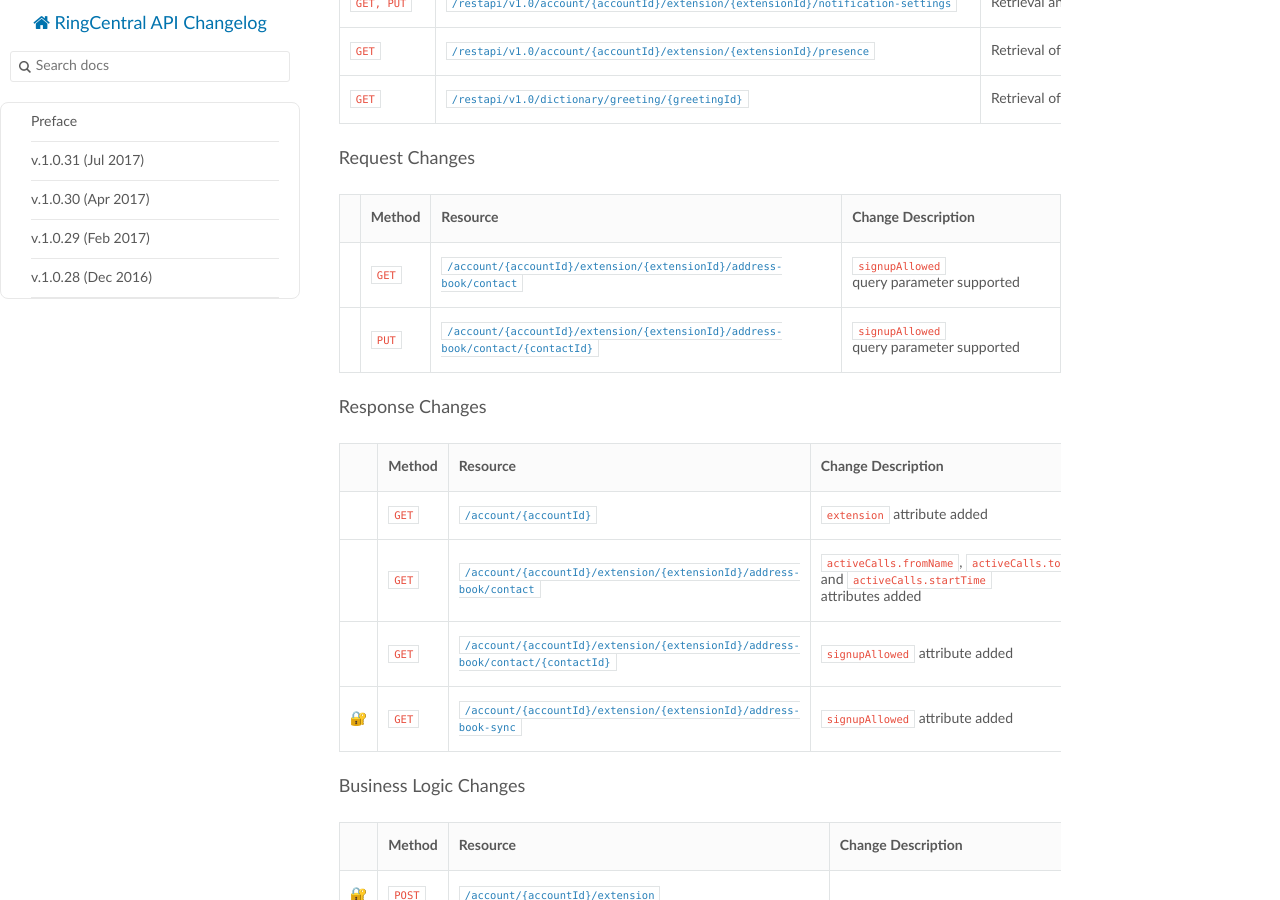
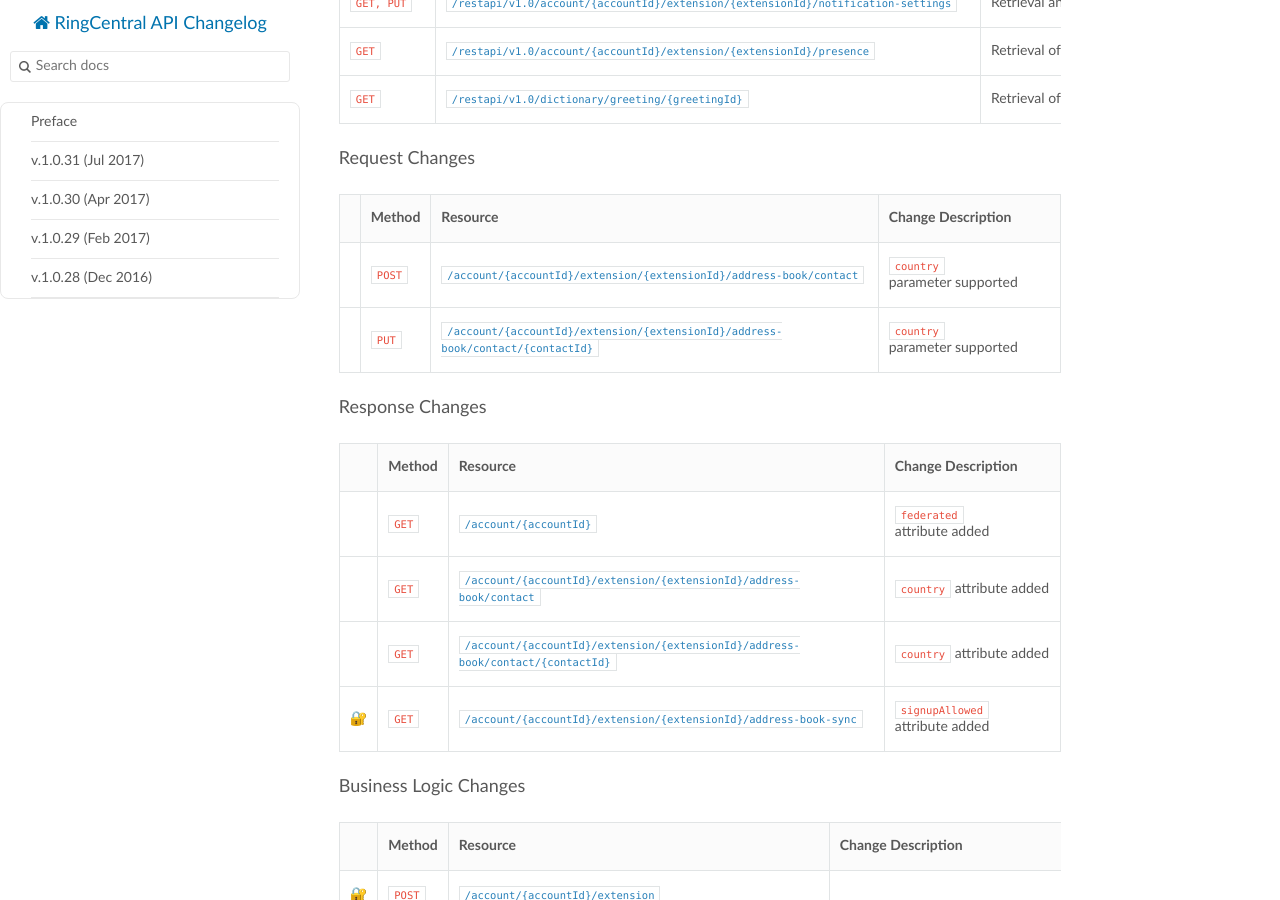
Before and after one commit to ringcentral/ringcentral-api-changelog, an MkDocs documentation site: the page built from docs/1_0_32.md, in a window 1280 px wide and 900 px high, scrolled down 1959 px. Built offline with MkDocs 1.6.1, drawn with Linux system fonts in a browser that asks for light colours; nearby versions of some CDN libraries; old or Windows-style settings are respelled for this version of MkDocs.

Commit message:
Update 1_0_32.md

```diff
--- a/docs/1_0_32.md
+++ b/docs/1_0_32.md
@@ -45,15 +45,15 @@ Basepath for all URLs: `https://platform.ringcentral.com/restapi/v1.0`.
 ### Request Changes
 |         |Method|Resource|Change Description|
 |---------|------|--------|------------------|
-|         |`GET` |[`/account/{accountId}/extension/{extensionId}/address-book/contact`](https://developers.ringcentral.com/api-docs/latest/index.html#!#RefDictionaryCountryList.html)|`signupAllowed` query parameter supported|
-|         |`PUT` |[`/account/{accountId}/extension/{extensionId}/address-book/contact/{contactId}`](https://developers.ringcentral.com/api-docs/latest/index.html#!#RefDictionaryCountryList.html)|`signupAllowed` query parameter supported|
+|         |`POST` |[`/account/{accountId}/extension/{extensionId}/address-book/contact`](https://developers.ringcentral.com/api-docs/latest/index.html#!#RefCreateContact.html)|`country` parameter supported|
+|         |`PUT` |[`/account/{accountId}/extension/{extensionId}/address-book/contact/{contactId}`](https://developers.ringcentral.com/api-docs/latest/index.html#!#RefModifyContact.html)|`country` parameter supported|
 
 ### Response Changes
 |         |Method|Resource|Change Description|
 |---------|------|--------|------------------|
-|         |`GET` |[`/account/{accountId}`](https://developers.ringcentral.com/api-docs/latest/index.html#!#RefGetExtensionPhoneNumbers)|`extension` attribute added|
-|         |`GET` |[`/account/{accountId}/extension/{extensionId}/address-book/contact`](https://developers.ringcentral.com/api-docs/latest/index.html#!#RefGetExtensionPresence)|`activeCalls.fromName`, `activeCalls.toName` and `activeCalls.startTime` attributes added|
-|         |`GET` |[`/account/{accountId}/extension/{extensionId}/address-book/contact/{contactId}`](https://developers.ringcentral.com/api-docs/latest/index.html#!#RefDictionaryCountryList.html)|`signupAllowed` attribute added|
+|         |`GET` |[`/account/{accountId}`](https://developers.ringcentral.com/api-docs/latest/index.html#!#RefGetAccountInfo)|`federated` attribute added |
+|         |`GET` |[`/account/{accountId}/extension/{extensionId}/address-book/contact`](https://developers.ringcentral.com/api-docs/latest/index.html#!#RefGetContact)|`country` attribute added|
+|         |`GET` |[`/account/{accountId}/extension/{extensionId}/address-book/contact/{contactId}`](https://developers.ringcentral.com/api-docs/latest/index.html#!#RefGetContact.html)|`country` attribute added|
 |&#x1F510;|`GET` |[`/account/{accountId}/extension/{extensionId}/address-book-sync`](https://developers.ringcentral.com/api-docs/latest/index.html#!#RefDictionaryCountryList.html)|`signupAllowed` attribute added|
 
 ### Business Logic Changes
```
